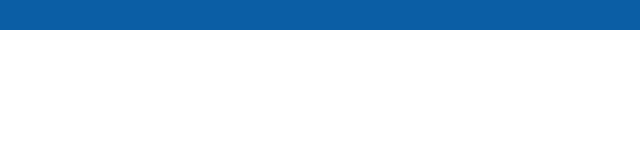
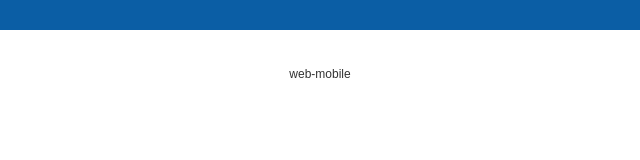
Before and after one commit to dunhamlu/dunhamlu.github.io, a plain HTML site: page index.html in a window 1280 px wide. Shown: the full height of the page, 320-960 px from the left. Drawn offline with Linux system fonts and the light colour scheme.

Commit message:
Update index.html
链接

```diff
--- a/index.html
+++ b/index.html
@@ -35,6 +35,7 @@
         <div class="list" title="list"></div>
         <div class="info" title="info"></div>
     </div>
+    <a href="projectLibrary/web-mobile/index.html">web-mobile</a>
 </body>
 
 </html>
```
